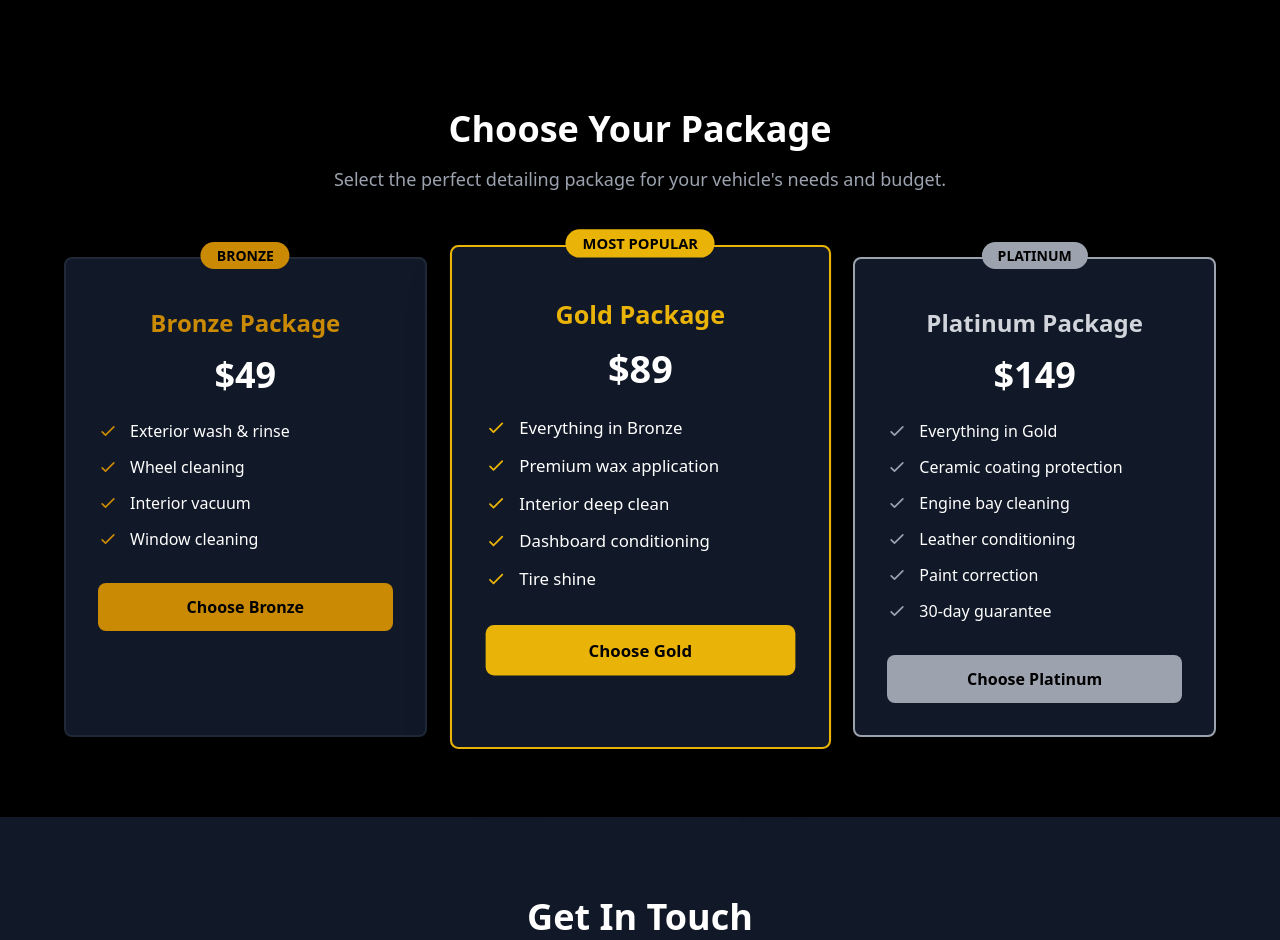
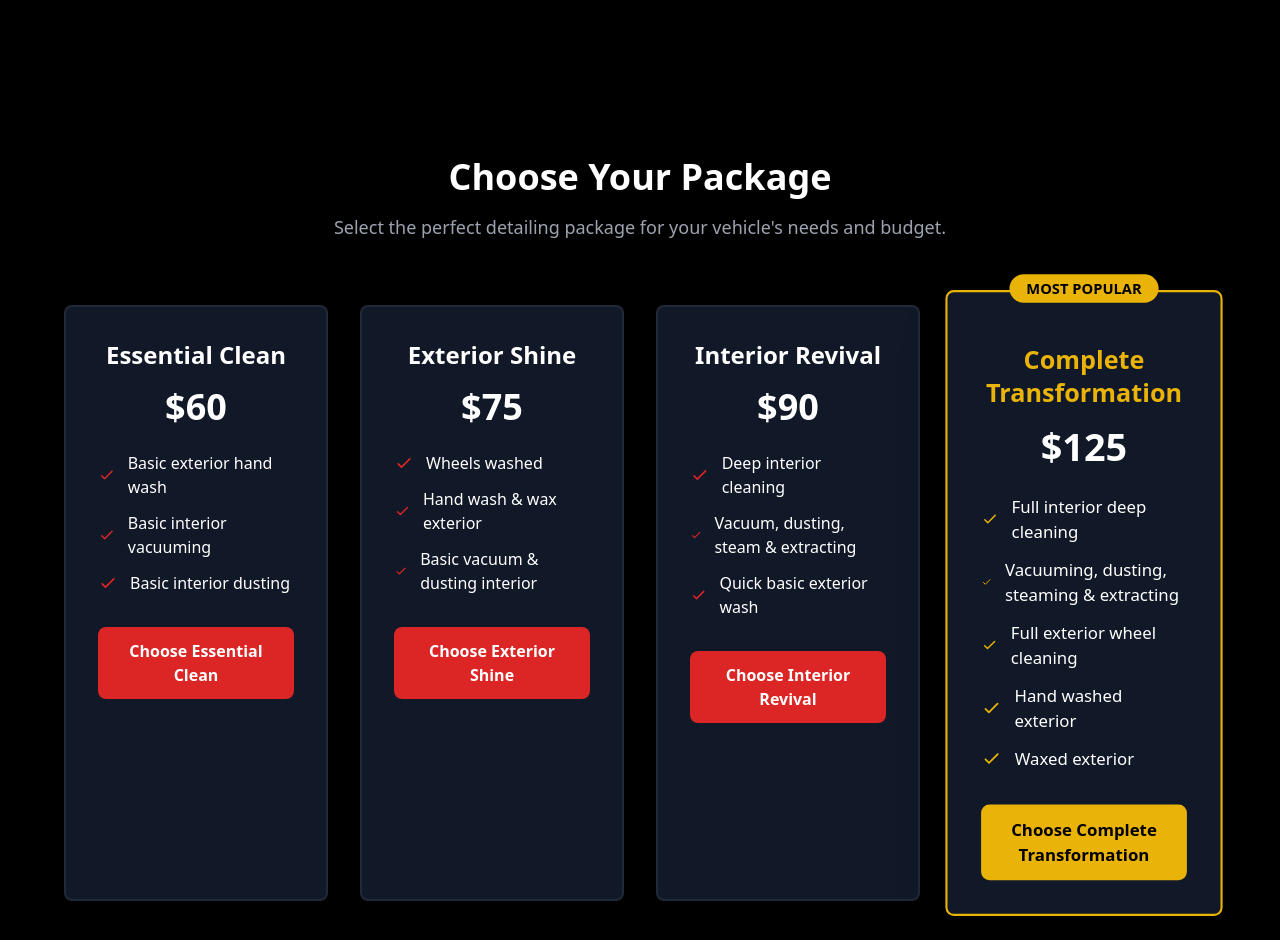
Before and after one commit to supplymasters/AviWashDetailing, a plain HTML site: page index.html in a window 1280 px wide. Shown: the part 1400-2340 px from the top of the page. Drawn offline with nearby package versions, Linux system fonts and the light colour scheme.

Commit message:
Client Changes and Logo Change

```diff
--- a/index.html
+++ b/index.html
@@ -23,9 +23,8 @@
     <header class="sticky top-0 z-50 bg-black/90 backdrop-blur-sm border-b border-gray-800">
         <div class="container mx-auto px-4 py-4">
             <div class="flex justify-between items-center">
-                <div class="text-2xl font-bold">
-                    <span class="text-white">Avi Wash</span>
-                    <span class="text-brand-red ml-2">Detailing</span>
+                <div class="flex items-center">
+                    <img src="aw-logo.png" alt="Avi Wash Detailing" class="h-16 md:h-20 w-auto">
                 </div>
 
                 <!-- Mobile Menu Button -->
@@ -133,8 +132,8 @@
     </section>
 
     <!-- Pricing Section -->
-    <section id="pricing" class="py-20 px-4">
-        <div class="container mx-auto max-w-6xl">
+    <section id="pricing" class="py-20 px-4 overflow-visible">
+        <div class="container mx-auto max-w-6xl overflow-visible">
             <div class="text-center mb-16">
                 <h2 class="text-3xl md:text-4xl font-bold mb-4">Choose Your Package</h2>
                 <p class="text-gray-400 text-lg max-w-2xl mx-auto">
@@ -142,137 +141,136 @@
                 </p>
             </div>
 
-            <div class="grid md:grid-cols-3 gap-8">
+            <div class="grid md:grid-cols-2 lg:grid-cols-4 gap-8 overflow-visible">
 
-                <!-- Bronze Package -->
-                <div class="bg-gray-900 rounded-lg p-8 text-center relative border-2 border-gray-800 hover:border-yellow-600 transition-colors">
-                    <div class="absolute -top-4 left-1/2 transform -translate-x-1/2">
-                        <span class="bg-yellow-600 text-black px-4 py-1 rounded-full text-sm font-bold">BRONZE</span>
-                    </div>
-                    <h3 class="text-2xl font-bold mt-4 mb-4 text-yellow-600">Bronze Package</h3>
-                    <div class="text-4xl font-bold mb-6">$49</div>
+                <!-- Essential Clean Package -->
+                <div class="bg-gray-900 rounded-lg p-8 text-center relative border-2 border-gray-800 hover:border-brand-red transition-colors">
+                    <h3 class="text-2xl font-bold mb-4 text-white">Essential Clean</h3>
+                    <div class="text-4xl font-bold mb-6">$60</div>
                     <ul class="text-left space-y-3 mb-8">
                         <li class="flex items-center">
-                            <svg class="w-5 h-5 text-yellow-600 mr-3" fill="none" stroke="currentColor" viewBox="0 0 24 24">
+                            <svg class="w-5 h-5 text-brand-red mr-3" fill="none" stroke="currentColor" viewBox="0 0 24 24">
                                 <path stroke-linecap="round" stroke-linejoin="round" stroke-width="2" d="M5 13l4 4L19 7"></path>
                             </svg>
-                            Exterior wash & rinse
+                            Basic exterior hand wash
                         </li>
                         <li class="flex items-center">
-                            <svg class="w-5 h-5 text-yellow-600 mr-3" fill="none" stroke="currentColor" viewBox="0 0 24 24">
+                            <svg class="w-5 h-5 text-brand-red mr-3" fill="none" stroke="currentColor" viewBox="0 0 24 24">
                                 <path stroke-linecap="round" stroke-linejoin="round" stroke-width="2" d="M5 13l4 4L19 7"></path>
                             </svg>
-                            Wheel cleaning
+                            Basic interior vacuuming
                         </li>
                         <li class="flex items-center">
-                            <svg class="w-5 h-5 text-yellow-600 mr-3" fill="none" stroke="currentColor" viewBox="0 0 24 24">
+                            <svg class="w-5 h-5 text-brand-red mr-3" fill="none" stroke="currentColor" viewBox="0 0 24 24">
                                 <path stroke-linecap="round" stroke-linejoin="round" stroke-width="2" d="M5 13l4 4L19 7"></path>
                             </svg>
-                            Interior vacuum
-                        </li>
-                        <li class="flex items-center">
-                            <svg class="w-5 h-5 text-yellow-600 mr-3" fill="none" stroke="currentColor" viewBox="0 0 24 24">
-                                <path stroke-linecap="round" stroke-linejoin="round" stroke-width="2" d="M5 13l4 4L19 7"></path>
-                            </svg>
-                            Window cleaning
+                            Basic interior dusting
                         </li>
                     </ul>
-                    <a href="sms:+17148140157?body=Hi! I'm interested in the Bronze Package ($49)." class="w-full bg-yellow-600 hover:bg-yellow-700 text-black font-bold py-3 px-6 rounded-lg transition-colors inline-block text-center">
-                        Choose Bronze
+                    <a href="sms:+17148140157?body=Hi! I'm interested in the Essential Clean package ($60)." class="w-full bg-brand-red hover:bg-red-700 text-white font-bold py-3 px-6 rounded-lg transition-colors inline-block text-center">
+                        Choose Essential Clean
                     </a>
                 </div>
 
-                <!-- Gold Package -->
-                <div class="bg-gray-900 rounded-lg p-8 text-center relative border-2 border-yellow-500 transform md:scale-105 shadow-2xl">
-                    <div class="absolute -top-4 left-1/2 transform -translate-x-1/2">
+                <!-- Exterior Shine Package -->
+                <div class="bg-gray-900 rounded-lg p-8 text-center relative border-2 border-gray-800 hover:border-brand-red transition-colors">
+                    <h3 class="text-2xl font-bold mb-4 text-white">Exterior Shine</h3>
+                    <div class="text-4xl font-bold mb-6">$75</div>
+                    <ul class="text-left space-y-3 mb-8">
+                        <li class="flex items-center">
+                            <svg class="w-5 h-5 text-brand-red mr-3" fill="none" stroke="currentColor" viewBox="0 0 24 24">
+                                <path stroke-linecap="round" stroke-linejoin="round" stroke-width="2" d="M5 13l4 4L19 7"></path>
+                            </svg>
+                            Wheels washed
+                        </li>
+                        <li class="flex items-center">
+                            <svg class="w-5 h-5 text-brand-red mr-3" fill="none" stroke="currentColor" viewBox="0 0 24 24">
+                                <path stroke-linecap="round" stroke-linejoin="round" stroke-width="2" d="M5 13l4 4L19 7"></path>
+                            </svg>
+                            Hand wash & wax exterior
+                        </li>
+                        <li class="flex items-center">
+                            <svg class="w-5 h-5 text-brand-red mr-3" fill="none" stroke="currentColor" viewBox="0 0 24 24">
+                                <path stroke-linecap="round" stroke-linejoin="round" stroke-width="2" d="M5 13l4 4L19 7"></path>
+                            </svg>
+                            Basic vacuum & dusting interior
+                        </li>
+                    </ul>
+                    <a href="sms:+17148140157?body=Hi! I'm interested in the Exterior Shine package ($75)." class="w-full bg-brand-red hover:bg-red-700 text-white font-bold py-3 px-6 rounded-lg transition-colors inline-block text-center">
+                        Choose Exterior Shine
+                    </a>
+                </div>
+
+                <!-- Interior Revival Package -->
+                <div class="bg-gray-900 rounded-lg p-8 text-center relative border-2 border-gray-800 hover:border-brand-red transition-colors">
+                    <h3 class="text-2xl font-bold mb-4 text-white">Interior Revival</h3>
+                    <div class="text-4xl font-bold mb-6">$90</div>
+                    <ul class="text-left space-y-3 mb-8">
+                        <li class="flex items-center">
+                            <svg class="w-5 h-5 text-brand-red mr-3" fill="none" stroke="currentColor" viewBox="0 0 24 24">
+                                <path stroke-linecap="round" stroke-linejoin="round" stroke-width="2" d="M5 13l4 4L19 7"></path>
+                            </svg>
+                            Deep interior cleaning
+                        </li>
+                        <li class="flex items-center">
+                            <svg class="w-5 h-5 text-brand-red mr-3" fill="none" stroke="currentColor" viewBox="0 0 24 24">
+                                <path stroke-linecap="round" stroke-linejoin="round" stroke-width="2" d="M5 13l4 4L19 7"></path>
+                            </svg>
+                            Vacuum, dusting, steam & extracting
+                        </li>
+                        <li class="flex items-center">
+                            <svg class="w-5 h-5 text-brand-red mr-3" fill="none" stroke="currentColor" viewBox="0 0 24 24">
+                                <path stroke-linecap="round" stroke-linejoin="round" stroke-width="2" d="M5 13l4 4L19 7"></path>
+                            </svg>
+                            Quick basic exterior wash
+                        </li>
+                    </ul>
+                    <a href="sms:+17148140157?body=Hi! I'm interested in the Interior Revival package ($90)." class="w-full bg-brand-red hover:bg-red-700 text-white font-bold py-3 px-6 rounded-lg transition-colors inline-block text-center">
+                        Choose Interior Revival
+                    </a>
+                </div>
+
+                <!-- Complete Transformation Package -->
+                <div class="bg-gray-900 rounded-lg p-8 text-center relative border-2 border-yellow-500 transform md:scale-105 shadow-2xl overflow-visible">
+                    <div class="absolute -top-4 left-1/2 transform -translate-x-1/2 z-10 whitespace-nowrap">
                         <span class="bg-yellow-500 text-black px-4 py-1 rounded-full text-sm font-bold">MOST POPULAR</span>
                     </div>
-                    <h3 class="text-2xl font-bold mt-4 mb-4 text-yellow-500">Gold Package</h3>
-                    <div class="text-4xl font-bold mb-6">$89</div>
+                    <h3 class="text-2xl font-bold mt-4 mb-4 text-yellow-500">Complete Transformation</h3>
+                    <div class="text-4xl font-bold mb-6">$125</div>
                     <ul class="text-left space-y-3 mb-8">
                         <li class="flex items-center">
                             <svg class="w-5 h-5 text-yellow-500 mr-3" fill="none" stroke="currentColor" viewBox="0 0 24 24">
                                 <path stroke-linecap="round" stroke-linejoin="round" stroke-width="2" d="M5 13l4 4L19 7"></path>
                             </svg>
-                            Everything in Bronze
+                            Full interior deep cleaning
                         </li>
                         <li class="flex items-center">
                             <svg class="w-5 h-5 text-yellow-500 mr-3" fill="none" stroke="currentColor" viewBox="0 0 24 24">
                                 <path stroke-linecap="round" stroke-linejoin="round" stroke-width="2" d="M5 13l4 4L19 7"></path>
                             </svg>
-                            Premium wax application
+                            Vacuuming, dusting, steaming & extracting
                         </li>
                         <li class="flex items-center">
                             <svg class="w-5 h-5 text-yellow-500 mr-3" fill="none" stroke="currentColor" viewBox="0 0 24 24">
                                 <path stroke-linecap="round" stroke-linejoin="round" stroke-width="2" d="M5 13l4 4L19 7"></path>
                             </svg>
-                            Interior deep clean
+                            Full exterior wheel cleaning
                         </li>
                         <li class="flex items-center">
                             <svg class="w-5 h-5 text-yellow-500 mr-3" fill="none" stroke="currentColor" viewBox="0 0 24 24">
                                 <path stroke-linecap="round" stroke-linejoin="round" stroke-width="2" d="M5 13l4 4L19 7"></path>
                             </svg>
-                            Dashboard conditioning
+                            Hand washed exterior
                         </li>
                         <li class="flex items-center">
                             <svg class="w-5 h-5 text-yellow-500 mr-3" fill="none" stroke="currentColor" viewBox="0 0 24 24">
                                 <path stroke-linecap="round" stroke-linejoin="round" stroke-width="2" d="M5 13l4 4L19 7"></path>
                             </svg>
-                            Tire shine
+                            Waxed exterior
                         </li>
                     </ul>
-                    <a href="sms:+17148140157?body=Hi! I'm interested in the Gold Package ($89)." class="w-full bg-yellow-500 hover:bg-yellow-600 text-black font-bold py-3 px-6 rounded-lg transition-colors inline-block text-center">
-                        Choose Gold
-                    </a>
-                </div>
-
-                <!-- Platinum Package -->
-                <div class="bg-gray-900 rounded-lg p-8 text-center relative border-2 border-gray-400 hover:border-gray-300 transition-colors">
-                    <div class="absolute -top-4 left-1/2 transform -translate-x-1/2">
-                        <span class="bg-gray-400 text-black px-4 py-1 rounded-full text-sm font-bold">PLATINUM</span>
-                    </div>
-                    <h3 class="text-2xl font-bold mt-4 mb-4 text-gray-300">Platinum Package</h3>
-                    <div class="text-4xl font-bold mb-6">$149</div>
-                    <ul class="text-left space-y-3 mb-8">
-                        <li class="flex items-center">
-                            <svg class="w-5 h-5 text-gray-400 mr-3" fill="none" stroke="currentColor" viewBox="0 0 24 24">
-                                <path stroke-linecap="round" stroke-linejoin="round" stroke-width="2" d="M5 13l4 4L19 7"></path>
-                            </svg>
-                            Everything in Gold
-                        </li>
-                        <li class="flex items-center">
-                            <svg class="w-5 h-5 text-gray-400 mr-3" fill="none" stroke="currentColor" viewBox="0 0 24 24">
-                                <path stroke-linecap="round" stroke-linejoin="round" stroke-width="2" d="M5 13l4 4L19 7"></path>
-                            </svg>
-                            Ceramic coating protection
-                        </li>
-                        <li class="flex items-center">
-                            <svg class="w-5 h-5 text-gray-400 mr-3" fill="none" stroke="currentColor" viewBox="0 0 24 24">
-                                <path stroke-linecap="round" stroke-linejoin="round" stroke-width="2" d="M5 13l4 4L19 7"></path>
-                            </svg>
-                            Engine bay cleaning
-                        </li>
-                        <li class="flex items-center">
-                            <svg class="w-5 h-5 text-gray-400 mr-3" fill="none" stroke="currentColor" viewBox="0 0 24 24">
-                                <path stroke-linecap="round" stroke-linejoin="round" stroke-width="2" d="M5 13l4 4L19 7"></path>
-                            </svg>
-                            Leather conditioning
-                        </li>
-                        <li class="flex items-center">
-                            <svg class="w-5 h-5 text-gray-400 mr-3" fill="none" stroke="currentColor" viewBox="0 0 24 24">
-                                <path stroke-linecap="round" stroke-linejoin="round" stroke-width="2" d="M5 13l4 4L19 7"></path>
-                            </svg>
-                            Paint correction
-                        </li>
-                        <li class="flex items-center">
-                            <svg class="w-5 h-5 text-gray-400 mr-3" fill="none" stroke="currentColor" viewBox="0 0 24 24">
-                                <path stroke-linecap="round" stroke-linejoin="round" stroke-width="2" d="M5 13l4 4L19 7"></path>
-                            </svg>
-                            30-day guarantee
-                        </li>
-                    </ul>
-                    <a href="sms:+17148140157?body=Hi! I'm interested in the Platinum Package ($149)." class="w-full bg-gray-400 hover:bg-gray-300 text-black font-bold py-3 px-6 rounded-lg transition-colors inline-block text-center">
-                        Choose Platinum
+                    <a href="sms:+17148140157?body=Hi! I'm interested in the Complete Transformation package ($125)." class="w-full bg-yellow-500 hover:bg-yellow-600 text-black font-bold py-3 px-6 rounded-lg transition-colors inline-block text-center">
+                        Choose Complete Transformation
                     </a>
                 </div>
 
```
Also changed, not shown: aw-logo.png (added).
